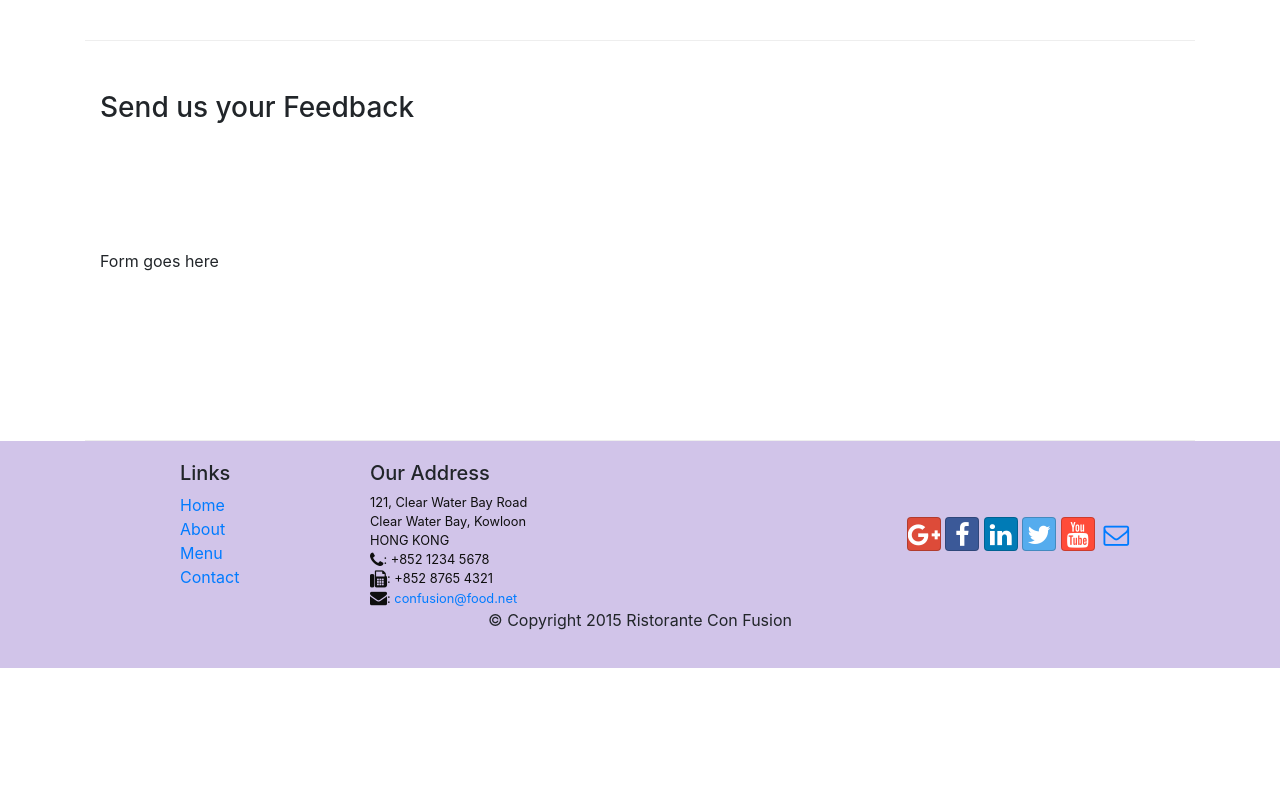
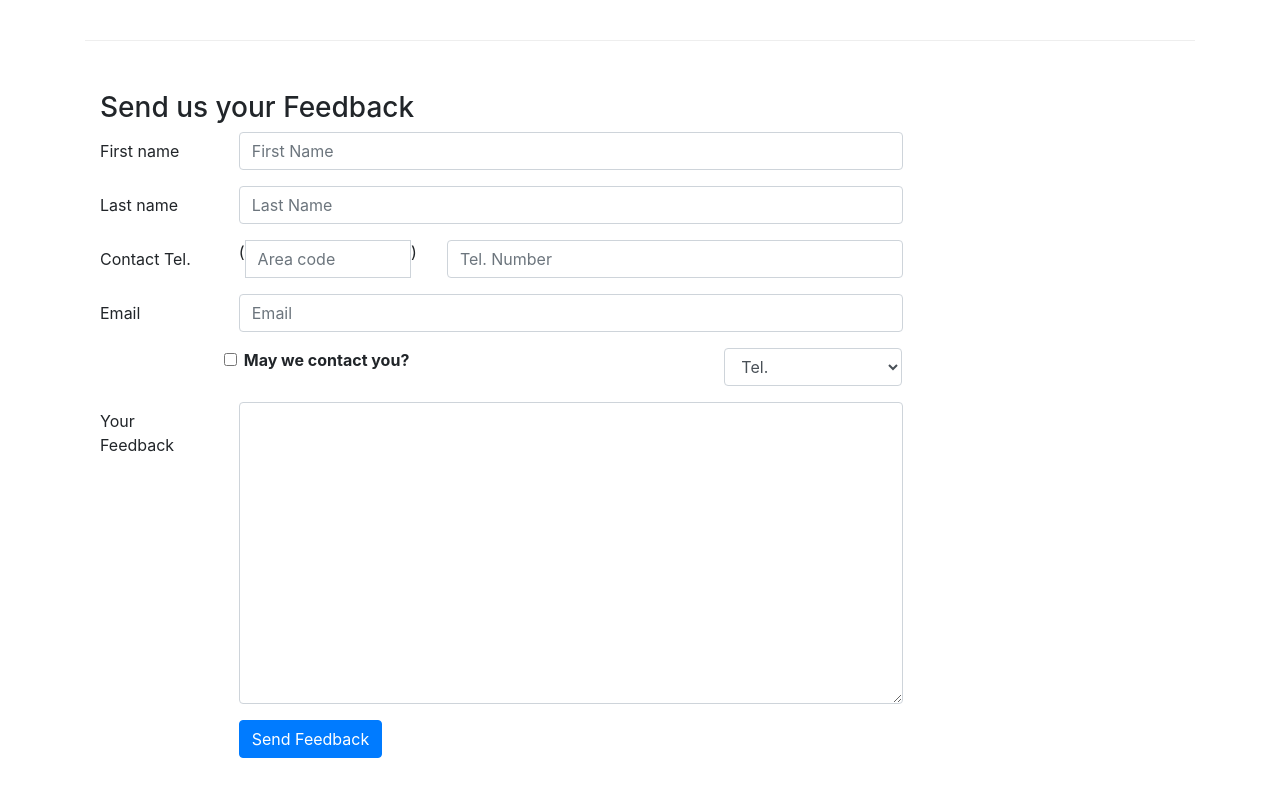
Before and after one commit to HongquanYu/Bootstrap, a website: page contactus.html in a window 1280 px wide. Shown: the part 800-1600 px from the top of the page. Before the commit the page ends 1468 px from the top, so only its background shows below. Drawn offline with nearby package versions, Linux system fonts and the light colour scheme.

Commit message:
added feedback page

```diff
--- a/contactus.html
+++ b/contactus.html
@@ -93,7 +93,74 @@
               <h3>Send us your Feedback</h3>
            </div>
             <div class="col-12 col-md-9">
-                Form goes here
+                <form>
+                    <div class="form-group row">
+                        <label for="firstname" class="col-md-2 col-form-label">First name</label>
+                        <div class="col-md-10">
+                            <input type="text" class="form-control" id="firstname" name="firstname"
+                            placeholder="First Name">
+                        </div>
+                    </div>
+                    <div class="form-group row">
+                            <label for="lastname" class="col-md-2 col-form-label">Last name</label>
+                            <div class="col-md-10">
+                                <input type="lastname" class="form-control" id="lastname" name="lastname"
+                                placeholder="Last Name">
+                            </div>
+                    </div>
+                    <div class="form-group row">
+                            <label for="telnum" class="col-md-2 col-form-label">Contact Tel.</label>
+                            <div class="col-5 col-sm-4 col-md-3">
+                                <div class="input-group">
+                                    <div class="input-group-addon">(</div>
+                                        <input type="tel" class="form-control" id="areacode" name="areacode"
+                                            placeholder="Area code">
+                                    <div class="input-group-addon">)</div>
+                                </div>
+                            </div>
+                            <div class="col-7 col-sm-6 col-md-7">
+                                    <input type="text" class="form-control" id="telnum" name="telnum"
+                                    placeholder="Tel. Number">
+                            </div>
+                    </div>
+                    <div class="form-group row">
+                            <label for="emailid" class="col-md-2 col-form-label">Email</label>
+                            <div class="col-md-10">
+                                    <input type="text" class="form-control" id="emailid" name="emailid"
+                                    placeholder="Email">
+                            </div>
+                    </div>
+                    <div class="form-group row">
+                        <div class="form-check col-md-6 offset-md-2">
+                            <label class="form-check-label">
+                                <input type="checkbox" class="form-check-input" name="approve" value="">
+                                <strong>May we contact you?</strong>
+                            </label>
+                        </div>
+                        <div class="col-md-3 offset-md-1">
+                            <select class="form-control">
+                                <option>Tel.</option>
+                                <option>Email</option>
+                            </select>
+                        </div>
+                    </div>
+
+                    <div class="form-group row">
+                            <label for="feedback" class="col-md-2 col-form-label">Your Feedback</label>
+                            <div class="col-md-10">
+                                    <textarea class="form-control" id="feedback" name="feedback"
+                                    rows="12"></textarea>
+                            </div>
+                    </div>
+
+                    <div class="form-group row">
+                        <div class="offset-md-2 col-md-10">
+                            <button type="submit" class="btn btn-primary">
+                                Send Feedback
+                            </button>
+                        </div>
+                    </div>
+                </form>
             </div>
              <div class="col-12 col-md">
             </div>
```
